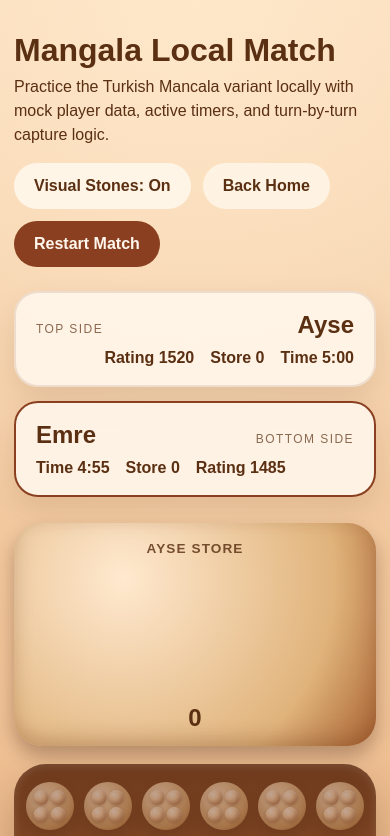
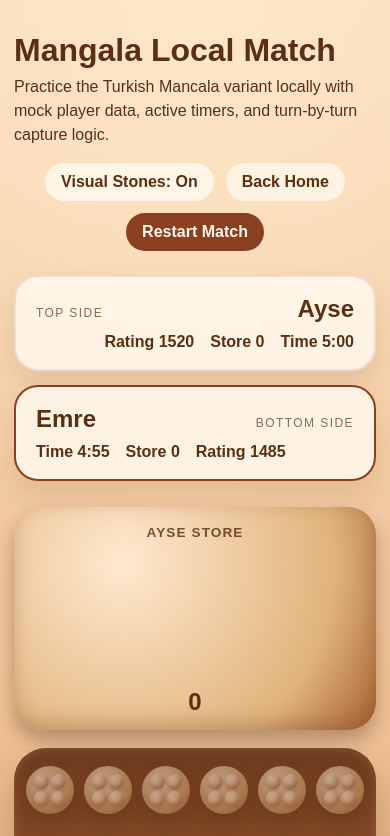
Before and after one commit to Teamuchin/online-mangala-website, a React (Vite) app: page /game/local in a window 390 px wide. Shown: the top 836 px of the page. Built offline with nearby package versions, Linux system fonts and the light colour scheme; a web font is replaced by a local one.

Commit message:
Enhance game logic and UI: implement stone state management, update styles for visual representation, and integrate last move details

```diff
--- a/src/components/mangala/Board.jsx
+++ b/src/components/mangala/Board.jsx
@@ -67,9 +67,72 @@ function getStoreStoneRows(count) {
   })
 }
 
-function Pit({ count, disabled, isSelected, onClick, showVisualStones }) {
+function buildStoneStates(count, movedCount, isFinalTarget) {
+  return Array.from({ length: count }, (_, stoneIndex) => {
+    const isMovedStone = stoneIndex >= count - movedCount
+    const isFinalStone = isFinalTarget && stoneIndex === count - 1
+
+    return {
+      id: `stone-${stoneIndex}`,
+      isMovedStone,
+      isFinalStone,
+    }
+  })
+}
+
+function renderStoneRows(rows, stoneStates, rowClassName, extraStoneClassName = '') {
+  let stoneOffset = 0
+
+  return rows.map((row) => {
+    const rowStates = stoneStates.slice(stoneOffset, stoneOffset + row.stonesInRow)
+    stoneOffset += row.stonesInRow
+
+    return (
+      <span
+        key={row.id}
+        className={rowClassName}
+        style={{ '--row-offset': row.offset }}
+      >
+        {rowStates.map((stoneState) => (
+          <span
+            key={stoneState.id}
+            className={`${styles.stone} ${extraStoneClassName} ${
+              stoneState.isMovedStone ? styles.movedStone : ''
+            } ${stoneState.isFinalStone ? styles.finalStone : ''}`}
+          />
+        ))}
+      </span>
+    )
+  })
+}
+
+function Pit({
+  count,
+  disabled,
+  isSelected,
+  movedCount,
+  isFinalTarget,
+  capturedCount,
+  onClick,
+  showVisualStones,
+}) {
   const shouldUseOverflowCount = count > MAX_VISIBLE_STONES
   const rows = shouldUseOverflowCount ? [] : getStoneRows(count)
+  const stoneStates = shouldUseOverflowCount
+    ? []
+    : buildStoneStates(count, movedCount, isFinalTarget)
+  const capturedRows =
+    capturedCount > 0 && capturedCount <= MAX_VISIBLE_STONES
+      ? getStoneRows(capturedCount)
+      : []
+  const capturedStoneStates =
+    capturedRows.length > 0
+      ? Array.from({ length: capturedCount }, (_, stoneIndex) => ({
+          id: `captured-${stoneIndex}`,
+          isMovedStone: false,
+          isFinalStone: false,
+        }))
+      : []
 
   return (
     <button
@@ -78,24 +141,24 @@ function Pit({ count, disabled, isSelected, onClick, showVisualStones }) {
       onClick={onClick}
       disabled={disabled}
     >
-      <span className={styles.pitSurface}>
+      <span
+        className={`${styles.pitSurface} ${
+          isFinalTarget ? styles.finalTargetSurface : ''
+        }`}
+      >
         {!showVisualStones || shouldUseOverflowCount ? (
           <span className={styles.pitCount}>{count}</span>
         ) : (
-          rows.map((row) => (
-            <span
-              key={row.id}
-              className={styles.stoneRow}
-              style={{ '--row-offset': row.offset }}
-            >
-              {Array.from({ length: row.stonesInRow }, (_, stoneIndex) => (
-                <span
-                  key={`${row.id}-${stoneIndex}`}
-                  className={styles.stone}
-                />
-              ))}
-            </span>
-          ))
+          <>
+            {renderStoneRows(rows, stoneStates, styles.stoneRow)}
+            {capturedRows.length > 0 &&
+              renderStoneRows(
+                capturedRows,
+                capturedStoneStates,
+                styles.stoneRow,
+                styles.capturedStone,
+              )}
+          </>
         )}
       </span>
       {shouldUseOverflowCount && (
@@ -105,28 +168,16 @@ function Pit({ count, disabled, isSelected, onClick, showVisualStones }) {
   )
 }
 
-function Store({ count, label, showVisualStones }) {
+function Store({ count, label, showVisualStones, movedCount, isFinalTarget }) {
   const rows = getStoreStoneRows(count)
+  const stoneStates = buildStoneStates(count, movedCount, isFinalTarget)
 
   return (
-    <div className={styles.store}>
+    <div className={`${styles.store} ${isFinalTarget ? styles.finalStore : ''}`}>
       <span className={styles.storeLabel}>{label}</span>
       {showVisualStones ? (
         <div className={styles.storeSurface}>
-          {rows.map((row) => (
-            <span
-              key={row.id}
-              className={styles.storeRow}
-              style={{ '--row-offset': row.offset }}
-            >
-              {Array.from({ length: row.stonesInRow }, (_, stoneIndex) => (
-                <span
-                  key={`${row.id}-${stoneIndex}`}
-                  className={`${styles.stone} ${styles.storeStone}`}
-                />
-              ))}
-            </span>
-          ))}
+          {renderStoneRows(rows, stoneStates, styles.storeRow, styles.storeStone)}
         </div>
       ) : (
         <div className={`${styles.storeSurface} ${styles.storeSurfaceHidden}`}>
@@ -145,10 +196,20 @@ export default function Board({
   gameStatus,
   players,
   showVisualStones,
+  lastMove,
   onPitClick,
 }) {
   const topRow = [...PLAYER_CONFIG.top.pitIndexes].reverse()
   const bottomRow = PLAYER_CONFIG.bottom.pitIndexes
+  const finalTarget = lastMove?.lastLandingIndex ?? null
+  const dropCounts = lastMove?.dropCounts ?? {}
+  const capturedCounts = (lastMove?.capturedStones ?? []).reduce(
+    (accumulator, item) => {
+      accumulator[item.index] = (accumulator[item.index] ?? 0) + item.count
+      return accumulator
+    },
+    {},
+  )
 
   return (
     <section className={styles.boardShell}>
@@ -156,6 +217,8 @@ export default function Board({
         count={board[13]}
         label={`${players.top.name} Store`}
         showVisualStones={showVisualStones}
+        movedCount={dropCounts[13] ?? 0}
+        isFinalTarget={finalTarget === 13}
       />
       <div className={styles.boardCenter}>
         <div className={styles.pitRow}>
@@ -164,6 +227,9 @@ export default function Board({
               key={index}
               count={board[index]}
               showVisualStones={showVisualStones}
+              movedCount={dropCounts[index] ?? 0}
+              isFinalTarget={finalTarget === index}
+              capturedCount={capturedCounts[index] ?? 0}
               disabled={
                 gameStatus === 'finished' ||
                 currentPlayer !== 'top' ||
@@ -180,6 +246,9 @@ export default function Board({
               key={index}
               count={board[index]}
               showVisualStones={showVisualStones}
+              movedCount={dropCounts[index] ?? 0}
+              isFinalTarget={finalTarget === index}
+              capturedCount={capturedCounts[index] ?? 0}
               disabled={
                 gameStatus === 'finished' ||
                 currentPlayer !== 'bottom' ||
@@ -195,6 +264,8 @@ export default function Board({
         count={board[6]}
         label={`${players.bottom.name} Store`}
         showVisualStones={showVisualStones}
+        movedCount={dropCounts[6] ?? 0}
+        isFinalTarget={finalTarget === 6}
       />
     </section>
   )
--- a/src/components/mangala/MangalaGame.module.css
+++ b/src/components/mangala/MangalaGame.module.css
@@ -25,7 +25,7 @@
   display: flex;
   gap: 12px;
   align-items: center;
-  flex-wrap: wrap;
+  flex-wrap: nowrap;
 }
 
 .titleBlock h1 {
@@ -43,11 +43,15 @@
 .secondaryButton {
   border: none;
   border-radius: 999px;
-  padding: 14px 20px;
+  padding: 10px 16px;
   font-size: 1rem;
   font-weight: 700;
   cursor: pointer;
   text-decoration: none;
+  display: inline-flex;
+  align-items: center;
+  justify-content: center;
+  flex: 0 0 auto;
 }
 
 .homeLink {
@@ -186,6 +190,15 @@
   outline: 4px solid #fff0c2;
 }
 
+.finalTargetSurface {
+  outline: 4px solid #ff8a3d;
+}
+
+.finalStore {
+  outline: 4px solid #ff8a3d;
+  outline-offset: 0;
+}
+
 .stoneRow {
   position: absolute;
   top: 50%;
@@ -203,6 +216,26 @@
   border-radius: 50%;
   background: radial-gradient(circle at 35% 30%, #fff8ef 0%, #f7d8b5 35%, #8a4a22 100%);
   box-shadow: inset 0 1px 2px rgba(255, 255, 255, 0.45), 0 1px 3px rgba(55, 24, 8, 0.28);
+}
+
+.movedStone {
+  box-shadow:
+    inset 0 0 0 2px rgba(120, 196, 120, 0.92),
+    inset 0 1px 2px rgba(255, 255, 255, 0.45),
+    0 1px 3px rgba(55, 24, 8, 0.28);
+}
+
+.finalStone {
+  box-shadow:
+    inset 0 0 0 2px rgba(120, 196, 120, 0.92),
+    inset 0 1px 2px rgba(255, 255, 255, 0.45),
+    0 1px 3px rgba(55, 24, 8, 0.28);
+}
+
+.capturedStone {
+  opacity: 0.48;
+  background: radial-gradient(circle at 35% 30%, rgba(255, 248, 239, 0.82) 0%, rgba(247, 216, 181, 0.68) 35%, rgba(138, 74, 34, 0.52) 100%);
+  box-shadow: inset 0 1px 2px rgba(255, 255, 255, 0.35), 0 1px 3px rgba(55, 24, 8, 0.22);
 }
 
 .pitCount {
@@ -350,6 +383,11 @@
     align-items: stretch;
   }
 
+  .actions {
+    justify-content: center;
+    flex-wrap: wrap;
+  }
+
   .pitRow {
     gap: 10px;
   }
--- a/src/components/mangala/gameLogic.js
+++ b/src/components/mangala/gameLogic.js
@@ -161,6 +161,9 @@ export function applyMove(board, currentPlayer, pitIndex) {
   const nextBoard = [...board]
   let stonesInHand = nextBoard[pitIndex]
   let cursor = pitIndex
+  const dropSequence = []
+  const dropCounts = {}
+  const capturedStones = []
 
   nextBoard[pitIndex] = 0
 
@@ -168,6 +171,8 @@ export function applyMove(board, currentPlayer, pitIndex) {
     // Mangala sowing starts from the selected pit unless it contained exactly one stone.
     nextBoard[pitIndex] = 1
     stonesInHand -= 1
+    dropSequence.push(pitIndex)
+    dropCounts[pitIndex] = (dropCounts[pitIndex] ?? 0) + 1
   }
 
   while (stonesInHand > 0) {
@@ -179,6 +184,8 @@ export function applyMove(board, currentPlayer, pitIndex) {
 
     nextBoard[cursor] += 1
     stonesInHand -= 1
+    dropSequence.push(cursor)
+    dropCounts[cursor] = (dropCounts[cursor] ?? 0) + 1
   }
 
   const extraTurn = cursor === PLAYER_CONFIG[currentPlayer].storeIndex
@@ -194,18 +201,25 @@ export function applyMove(board, currentPlayer, pitIndex) {
       oppositePitIndex === null ? 0 : nextBoard[oppositePitIndex]
 
     if (oppositePitStones > 0) {
+      capturedStones.push({ index: cursor, count: nextBoard[cursor] })
+      capturedStones.push({ index: oppositePitIndex, count: oppositePitStones })
       captured = oppositePitStones + nextBoard[cursor]
       nextBoard[cursor] = 0
       nextBoard[oppositePitIndex] = 0
       nextBoard[PLAYER_CONFIG[currentPlayer].storeIndex] += captured
+      dropCounts[PLAYER_CONFIG[currentPlayer].storeIndex] =
+        (dropCounts[PLAYER_CONFIG[currentPlayer].storeIndex] ?? 0) + captured
     }
   } else if (
     isPlayersPit(cursor, getOpponent(currentPlayer)) &&
     nextBoard[cursor] % 2 === 0
   ) {
+    capturedStones.push({ index: cursor, count: nextBoard[cursor] })
     captured = nextBoard[cursor]
     nextBoard[cursor] = 0
     nextBoard[PLAYER_CONFIG[currentPlayer].storeIndex] += captured
+    dropCounts[PLAYER_CONFIG[currentPlayer].storeIndex] =
+      (dropCounts[PLAYER_CONFIG[currentPlayer].storeIndex] ?? 0) + captured
   }
 
   const completedGame = finalizeGame(nextBoard, currentPlayer)
@@ -217,6 +231,9 @@ export function applyMove(board, currentPlayer, pitIndex) {
     captured,
     extraTurn,
     fromPit: pitIndex,
+    dropCounts,
+    dropSequence,
+    capturedStones,
     lastLandingIndex: cursor,
     gameStatus: completedGame ? 'finished' : 'playing',
     winner: completedGame?.winner ?? null,
--- a/src/pages/MangalaGame.jsx
+++ b/src/pages/MangalaGame.jsx
@@ -121,6 +121,9 @@ export default function MangalaGame() {
         turnMessage,
         lastMove: {
           fromPit: moveResult.fromPit,
+          dropCounts: moveResult.dropCounts,
+          dropSequence: moveResult.dropSequence,
+          capturedStones: moveResult.capturedStones,
           lastLandingIndex: moveResult.lastLandingIndex,
           captured: moveResult.captured,
           extraTurn: moveResult.extraTurn,
@@ -189,6 +192,7 @@ export default function MangalaGame() {
           gameStatus={game.gameStatus}
           players={game.players}
           showVisualStones={showVisualStones}
+          lastMove={game.lastMove}
           onPitClick={handlePitClick}
         />
 
```
